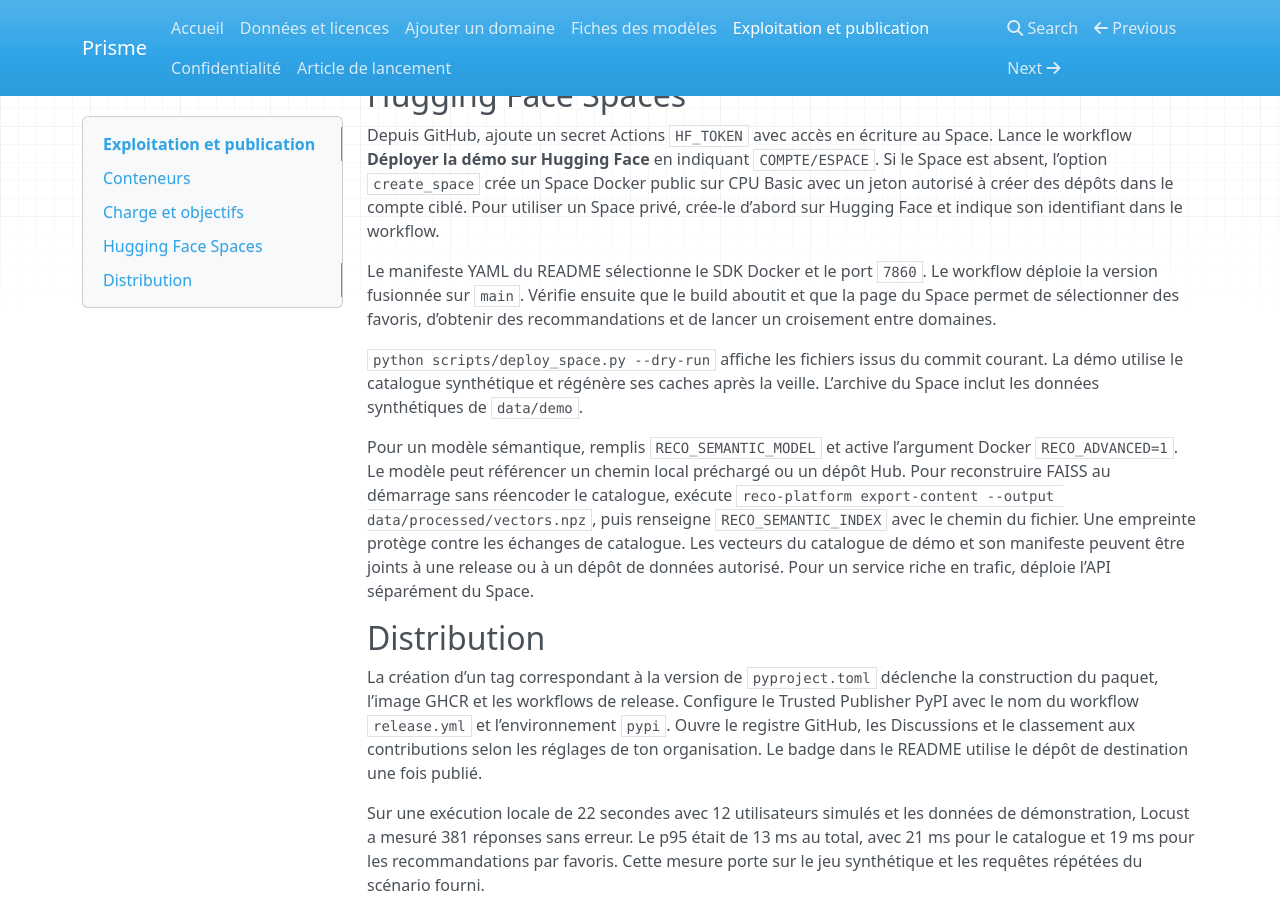
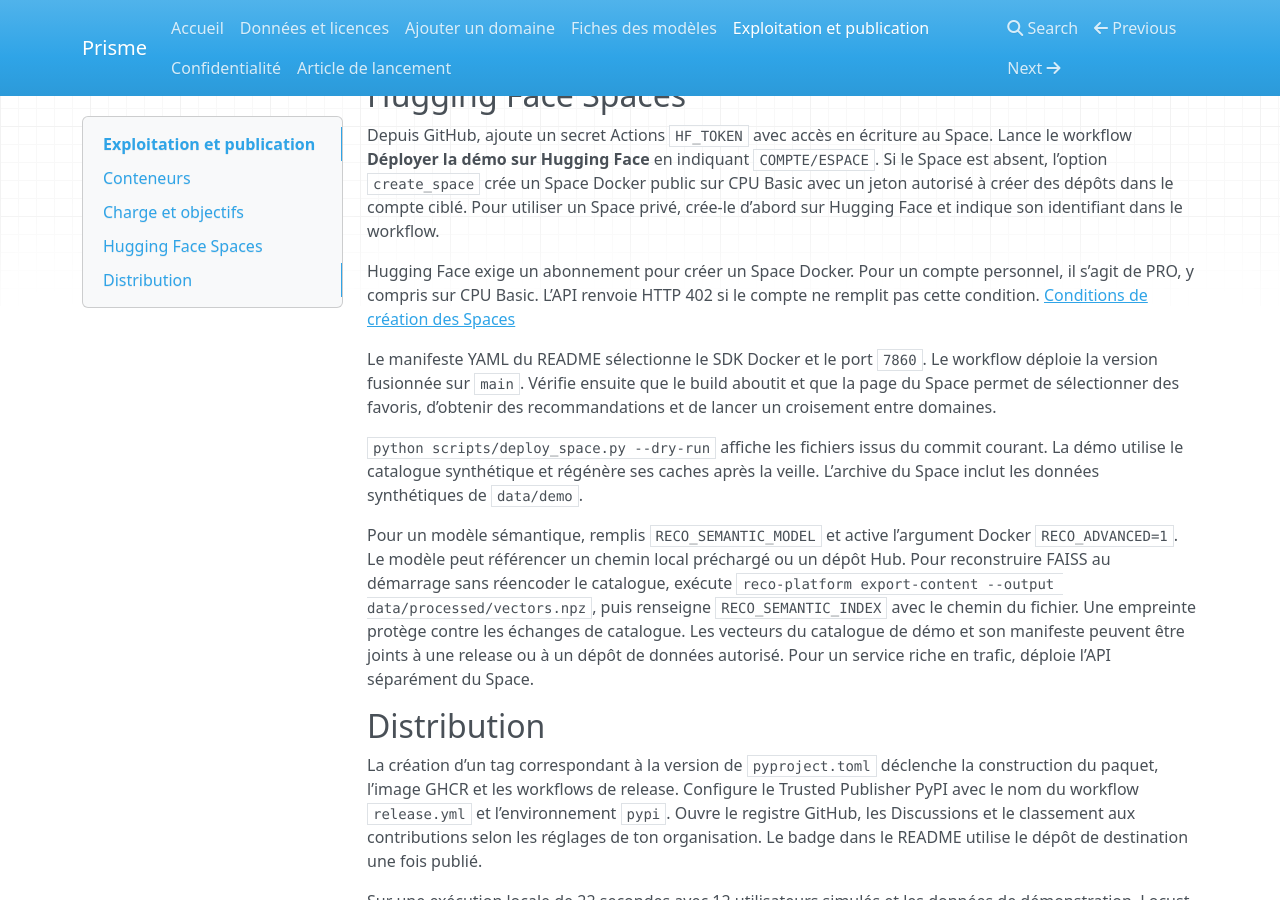
Before and after one commit to Joann002/Prisme, an MkDocs documentation site: the page built from docs/exploitation.md, in a window 1280 px wide and 900 px high, scrolled down 823 px. Built offline with MkDocs 1.6.1, drawn with Linux system fonts in a browser that asks for light colours; nearby versions of some CDN libraries.

Commit message:
Préciser la condition d’abonnement pour un Space Docker

```diff
--- a/docs/exploitation.md
+++ b/docs/exploitation.md
@@ -26,6 +26,8 @@ Lance `RECO_RATE_LIMIT=10000 make api` dans un terminal de test, puis `make load
 
 Depuis GitHub, ajoute un secret Actions `HF_TOKEN` avec accès en écriture au Space. Lance le workflow **Déployer la démo sur Hugging Face** en indiquant `COMPTE/ESPACE`. Si le Space est absent, l’option `create_space` crée un Space Docker public sur CPU Basic avec un jeton autorisé à créer des dépôts dans le compte ciblé. Pour utiliser un Space privé, crée-le d’abord sur Hugging Face et indique son identifiant dans le workflow.
 
+Hugging Face exige un abonnement pour créer un Space Docker. Pour un compte personnel, il s’agit de PRO, y compris sur CPU Basic. L’API renvoie HTTP 402 si le compte ne remplit pas cette condition. [Conditions de création des Spaces](https://huggingface.co/docs/hub/spaces-overview)
+
 Le manifeste YAML du README sélectionne le SDK Docker et le port `7860`. Le workflow déploie la version fusionnée sur `main`. Vérifie ensuite que le build aboutit et que la page du Space permet de sélectionner des favoris, d’obtenir des recommandations et de lancer un croisement entre domaines.
 
 `python scripts/deploy_space.py --dry-run` affiche les fichiers issus du commit courant. La démo utilise le catalogue synthétique et régénère ses caches après la veille. L’archive du Space inclut les données synthétiques de `data/demo`.
```
